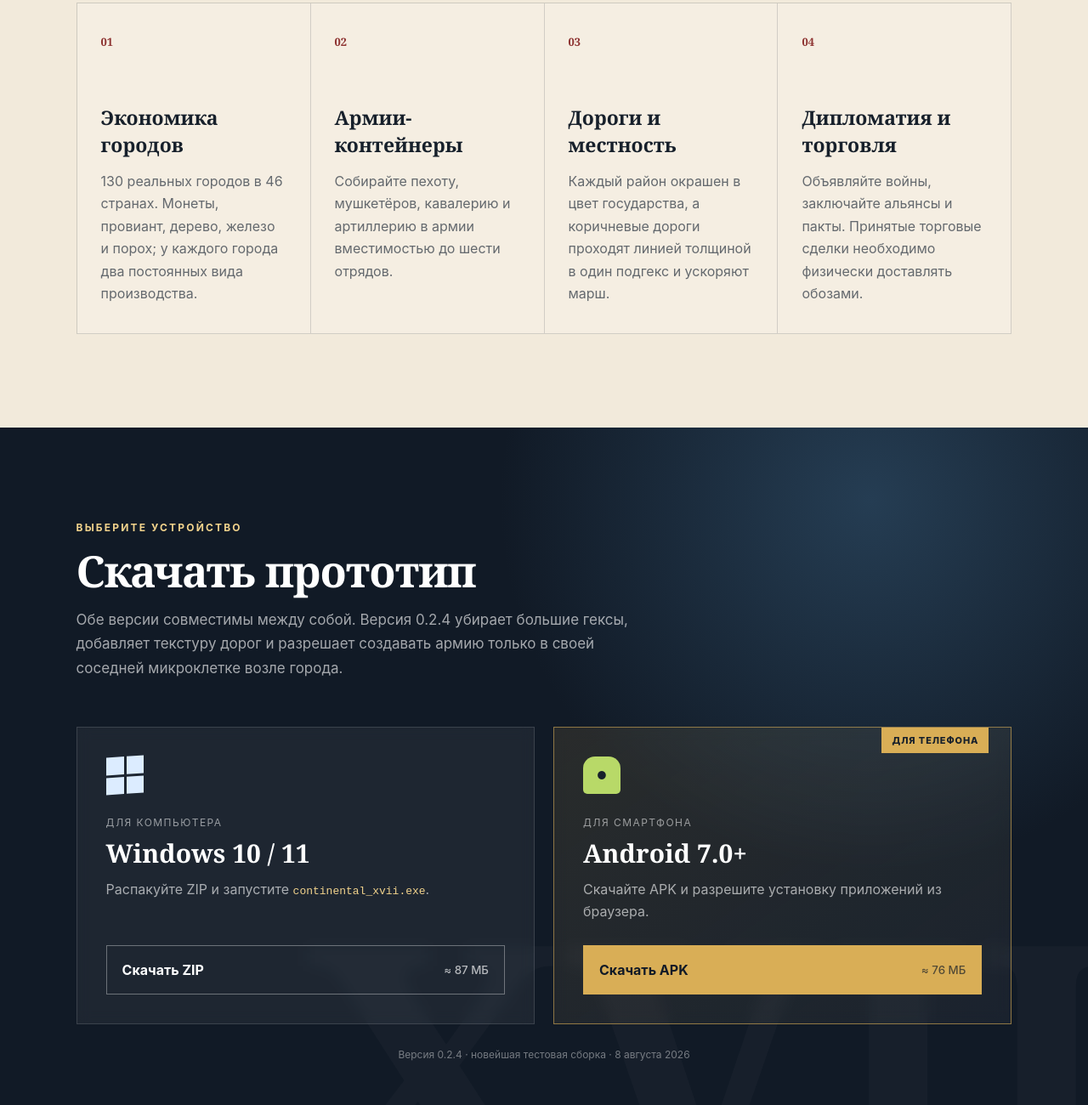
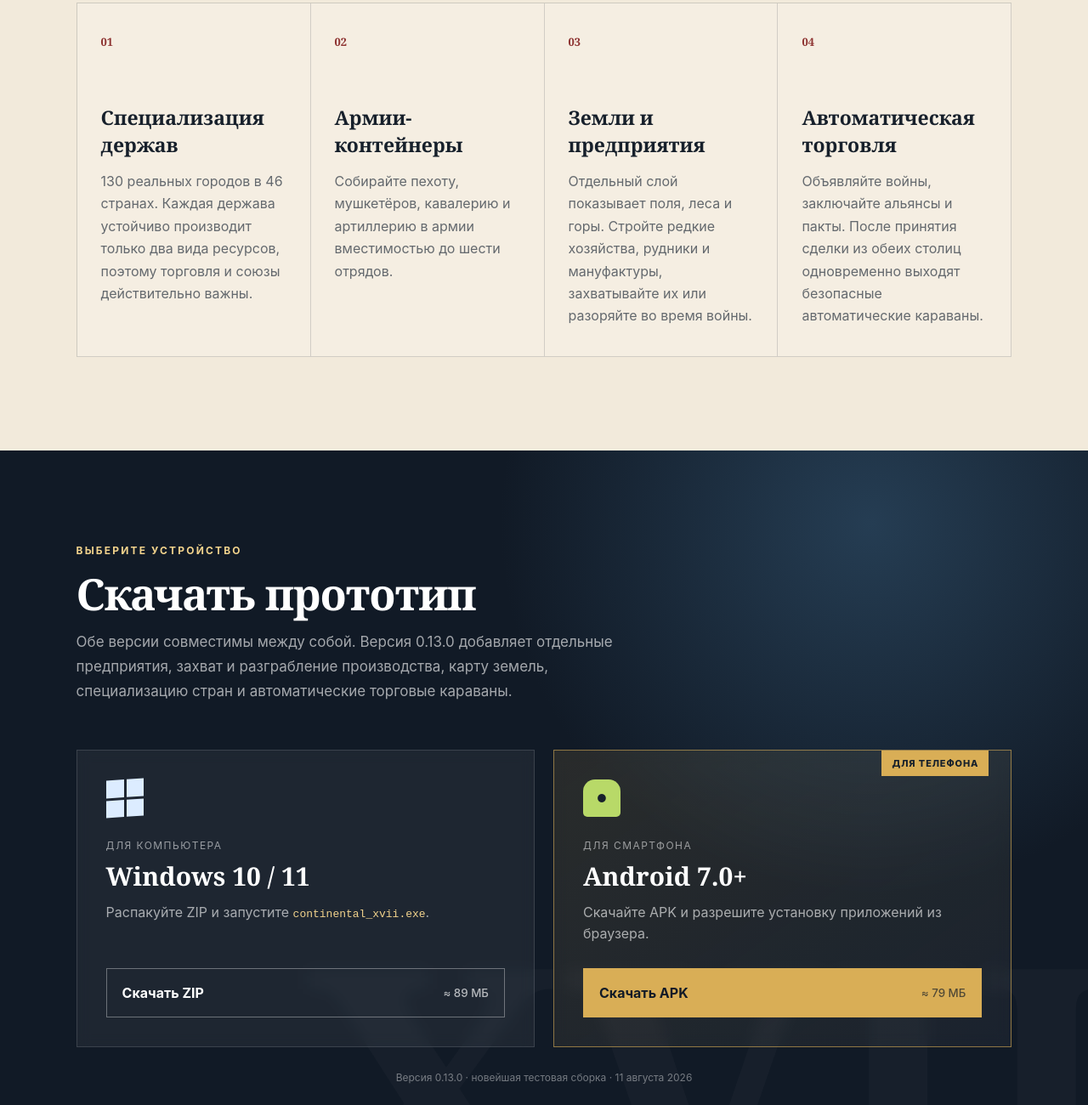
Before and after one commit to mark3543634/continental-xvii, a plain HTML site: page index.html in a window 1280 px wide. Shown: the part 1080-2380 px from the top of the page at 85% size. Drawn offline with Linux system fonts and the light colour scheme.

Commit message:
Publish version 0.13.0

```diff
--- a/index.html
+++ b/index.html
@@ -30,15 +30,15 @@
       <div class="hero-content reveal visible">
         <p class="eyebrow">Локальная стратегия · Windows + Android</p>
         <h1>Перепишите историю<br><em>Европы XVII века</em></h1>
-        <p class="lead">Развивайте города, создавайте армии, прокладывайте снабжение обозами и заключайте союзы. Без аренды серверов — партия работает по одной сети Wi‑Fi.</p>
+        <p class="lead">Развивайте специализированную экономику, стройте редкие предприятия, создавайте армии и заключайте союзы. Без аренды серверов — партия работает по одной сети Wi‑Fi.</p>
         <div class="hero-actions">
           <a class="button primary" href="#downloads">Скачать бесплатно</a>
           <a class="button ghost" href="#how-to-play">Как начать партию</a>
         </div>
         <div class="hero-facts" aria-label="Особенности игры">
-          <span><b>2–6</b> игроков</span>
+          <span><b>до 46</b> держав</span>
           <span><b>LAN</b> без сервера</span>
-          <span><b>v0.2.4</b> новая сетка и дороги</span>
+          <span><b>v0.13.0</b> предприятия и торговля</span>
         </div>
       </div>
     </section>
@@ -52,8 +52,8 @@
       <div class="feature-grid">
         <article class="feature reveal">
           <span class="feature-number">01</span>
-          <h3>Экономика городов</h3>
-          <p>130 реальных городов в 46 странах. Монеты, провиант, дерево, железо и порох; у каждого города два постоянных вида производства.</p>
+          <h3>Специализация держав</h3>
+          <p>130 реальных городов в 46 странах. Каждая держава устойчиво производит только два вида ресурсов, поэтому торговля и союзы действительно важны.</p>
         </article>
         <article class="feature reveal">
           <span class="feature-number">02</span>
@@ -62,13 +62,13 @@
         </article>
         <article class="feature reveal">
           <span class="feature-number">03</span>
-          <h3>Дороги и местность</h3>
-          <p>Каждый район окрашен в цвет государства, а коричневые дороги проходят линией толщиной в один подгекс и ускоряют марш.</p>
+          <h3>Земли и предприятия</h3>
+          <p>Отдельный слой показывает поля, леса и горы. Стройте редкие хозяйства, рудники и мануфактуры, захватывайте их или разоряйте во время войны.</p>
         </article>
         <article class="feature reveal">
           <span class="feature-number">04</span>
-          <h3>Дипломатия и торговля</h3>
-          <p>Объявляйте войны, заключайте альянсы и пакты. Принятые торговые сделки необходимо физически доставлять обозами.</p>
+          <h3>Автоматическая торговля</h3>
+          <p>Объявляйте войны, заключайте альянсы и пакты. После принятия сделки из обеих столиц одновременно выходят безопасные автоматические караваны.</p>
         </article>
       </div>
     </section>
@@ -78,7 +78,7 @@
         <div class="section-heading light reveal">
           <p class="eyebrow">Выберите устройство</p>
           <h2>Скачать прототип</h2>
-          <p>Обе версии совместимы между собой. Версия 0.2.4 убирает большие гексы, добавляет текстуру дорог и разрешает создавать армию только в своей соседней микроклетке возле города.</p>
+          <p>Обе версии совместимы между собой. Версия 0.13.0 добавляет отдельные предприятия, захват и разграбление производства, карту земель, специализацию стран и автоматические торговые караваны.</p>
         </div>
         <div class="download-grid">
           <article class="download-card reveal">
@@ -89,7 +89,7 @@
               <p>Распакуйте ZIP и запустите <code>continental_xvii.exe</code>.</p>
             </div>
             <a class="download-button" href="https://github.com/mark3543634/continental-xvii/releases/latest/download/continental_xvii_windows.zip">
-              <span>Скачать ZIP</span><small>≈ 87 МБ</small>
+              <span>Скачать ZIP</span><small>≈ 89 МБ</small>
             </a>
           </article>
           <article class="download-card featured reveal">
@@ -101,11 +101,11 @@
               <p>Скачайте APK и разрешите установку приложений из браузера.</p>
             </div>
             <a class="download-button gold" href="https://github.com/mark3543634/continental-xvii/releases/latest/download/continental_xvii_android.apk">
-              <span>Скачать APK</span><small>≈ 76 МБ</small>
+              <span>Скачать APK</span><small>≈ 79 МБ</small>
             </a>
           </article>
         </div>
-        <p class="version-note reveal">Версия 0.2.4 · новейшая тестовая сборка · 8 августа 2026</p>
+        <p class="version-note reveal">Версия 0.13.0 · новейшая тестовая сборка · 11 августа 2026</p>
       </div>
     </section>
 
```
Also changed, not shown: 1 other file.
